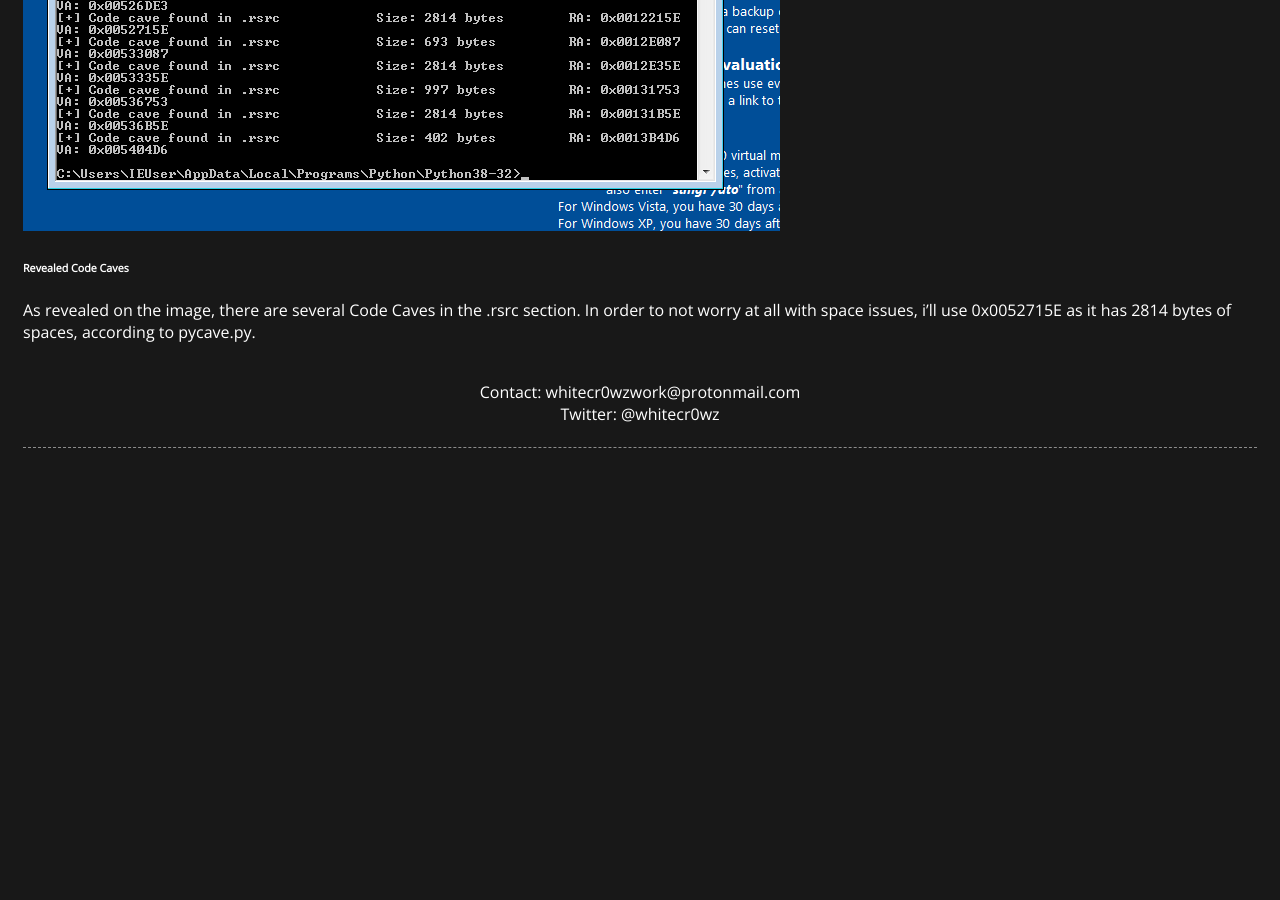
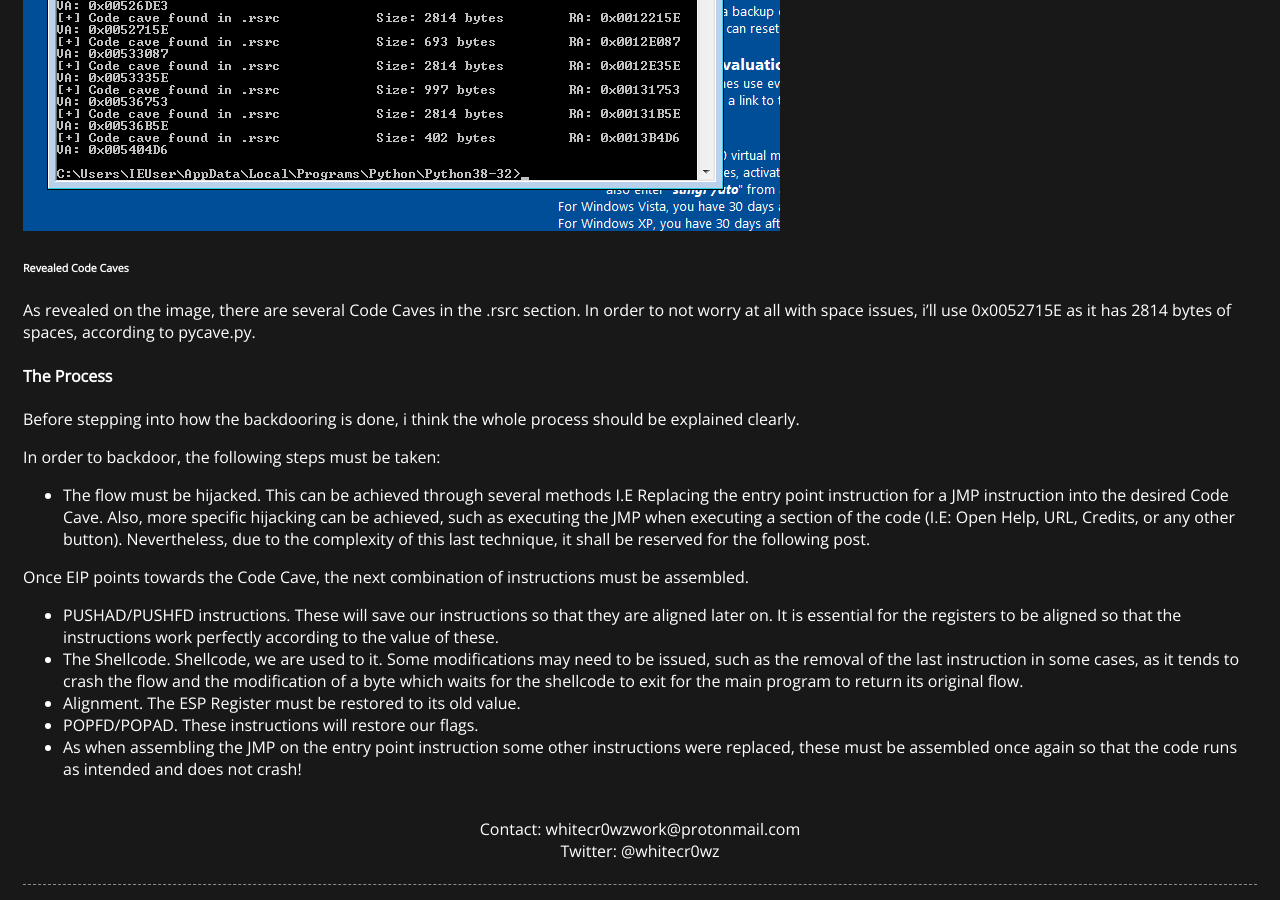
Before and after one commit to whitecr0wz/whitecr0wz.github.io, a Jekyll site: the page built from _posts/posts/20-20-10-Backdooring-PE.md, in a window 1280 px wide and 900 px high, scrolled down 1657 px. Built offline with Jekyll 4.4.1, drawn with Linux system fonts in a browser that asks for light colours; before the commit the page ends 2120 px from its top, so only the background shows below that.

Commit message:
Update 20-20-10-Backdooring-PE.md

```diff
--- a/_posts/posts/20-20-10-Backdooring-PE.md
+++ b/_posts/posts/20-20-10-Backdooring-PE.md
@@ -36,3 +36,19 @@ Furthermore, when it comes to finding code caves, i have chosen [pycave.py](http
 ###### Revealed Code Caves
 
 As revealed on the image, there are several Code Caves in the .rsrc section. In order to not worry at all with space issues, i'll use 0x0052715E as it has 2814 bytes of spaces, according to pycave.py.
+
+#### The Process
+
+Before stepping into how the backdooring is done, i think the whole process should be explained clearly.
+
+In order to backdoor, the following steps must be taken:
+
++ The flow must be hijacked. This can be achieved through several methods I.E Replacing the entry point instruction for a JMP instruction into the desired Code Cave. Also, more specific hijacking can be achieved, such as executing the JMP when executing a section of the code (I.E: Open Help, URL, Credits, or any other button). Nevertheless, due to the complexity of this last technique, it shall be reserved for the following post.
+
+Once EIP points towards the Code Cave, the next combination of instructions must be assembled.
+
++ PUSHAD/PUSHFD instructions. These will save our instructions so that they are aligned later on. It is essential for the registers to be aligned so that the instructions work perfectly according to the value of these.
++ The Shellcode. Shellcode, we are used to it. Some modifications may need to be issued, such as the removal of the last instruction in some cases, as it tends to crash the flow and the modification of a byte which waits for the shellcode to exit for the main program to return its original flow.
++ Alignment. The ESP Register must be restored to its old value.
++ POPFD/POPAD. These instructions will restore our flags.
++ As when assembling the JMP on the entry point instruction some other instructions were replaced, these must be assembled once again so that the code runs as intended and does not crash!
```
